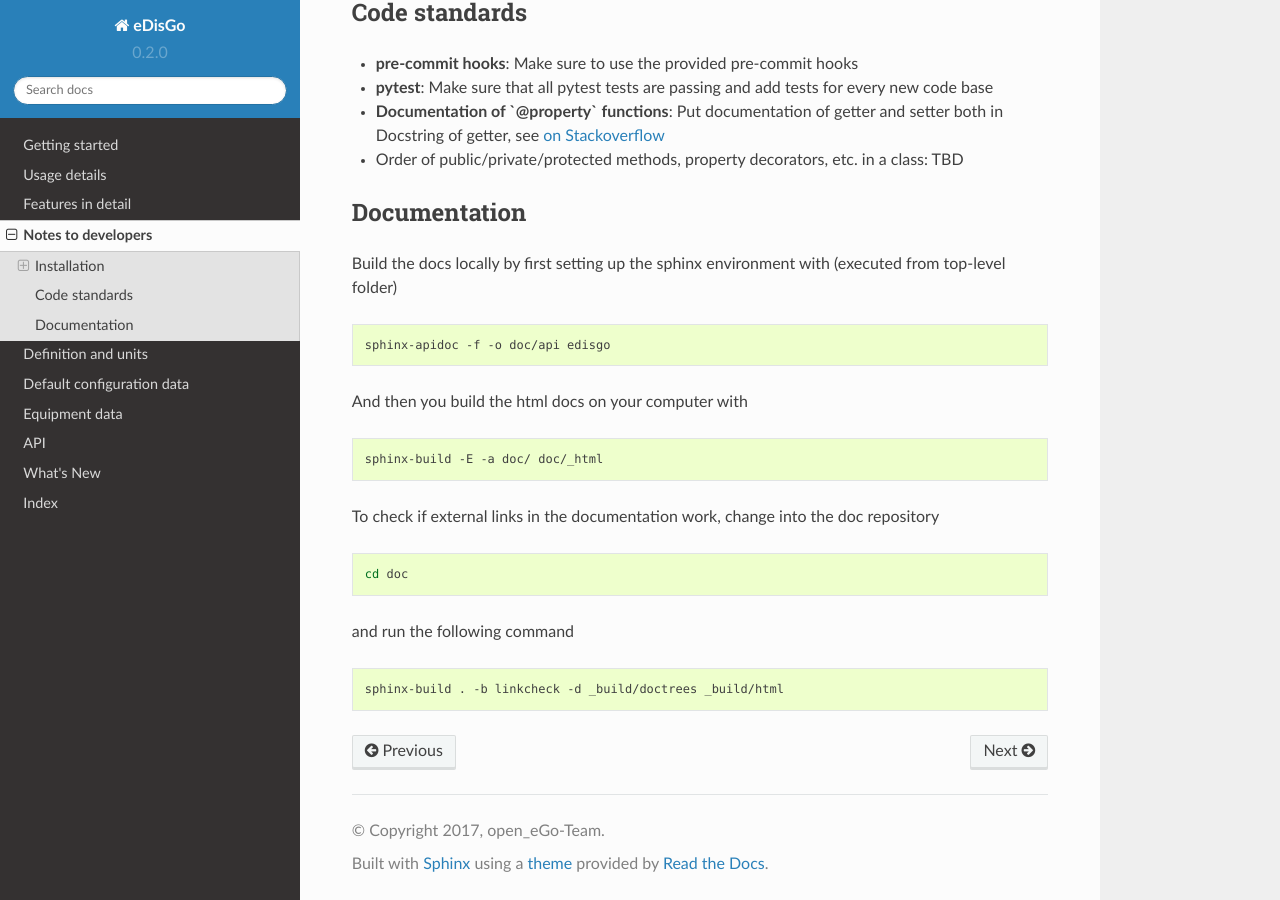
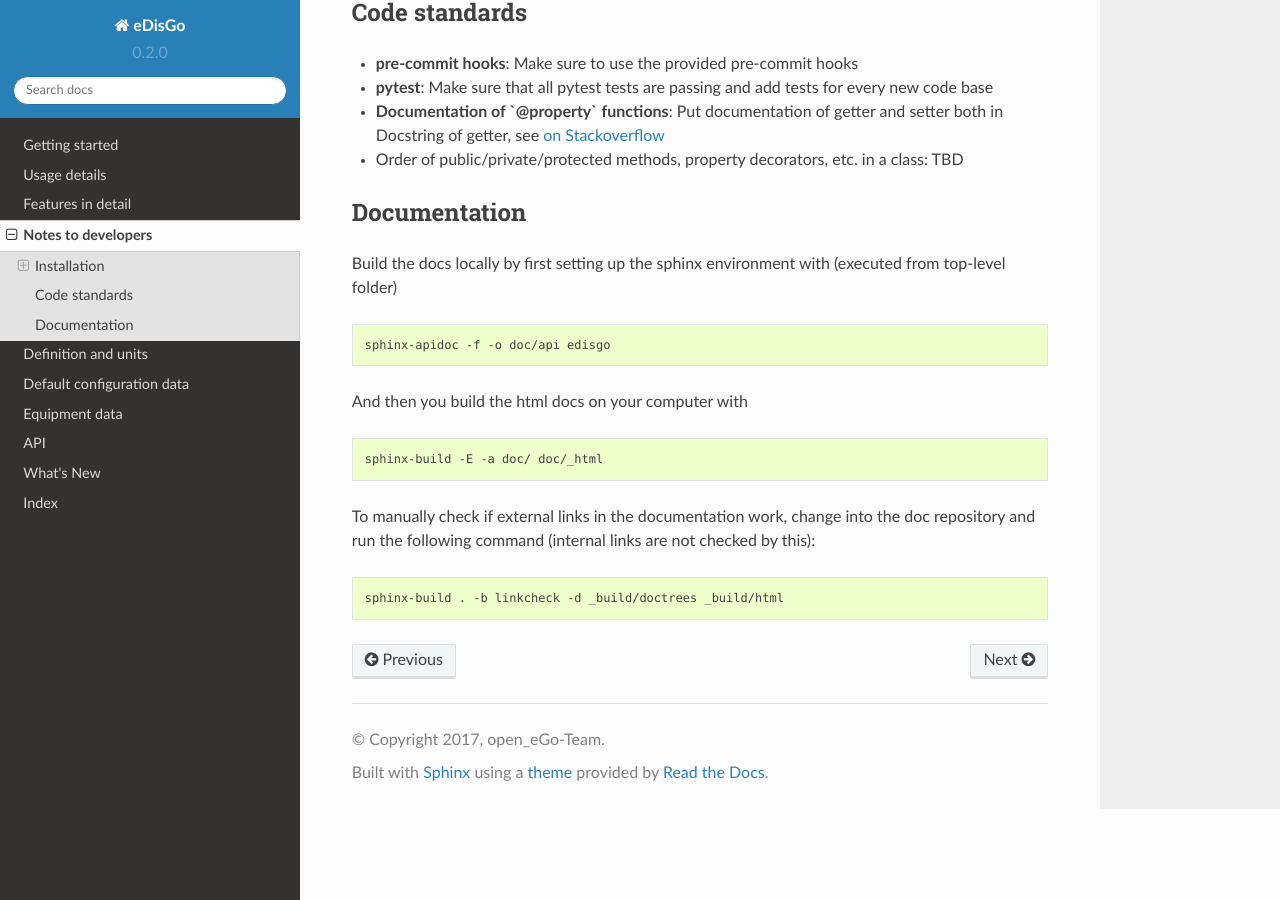
Before and after one commit to openego/eDisGo, a Sphinx documentation site: the page built from doc/dev_notes.rst, in a window 1280 px wide and 900 px high, scrolled down 1103 px. Built offline with Sphinx 7.4.7 and the Read the Docs theme 2.0.0, drawn with Linux system fonts in a browser that asks for light colours; formulas are drawn with MathJax 3.

Commit message:
Minor change to documentation

```diff
--- a/doc/dev_notes.rst
+++ b/doc/dev_notes.rst
@@ -83,13 +83,8 @@ And then you build the html docs on your computer with
 
     sphinx-build -E -a doc/ doc/_html
 
-To check if external links in the documentation work, change into the doc repository
-
-.. code-block:: bash
-
-   cd doc
-
-and run the following command
+To manually check if external links in the documentation work, change into the doc
+repository and run the following command (internal links are not checked by this):
 
 .. code-block:: bash
 
```
